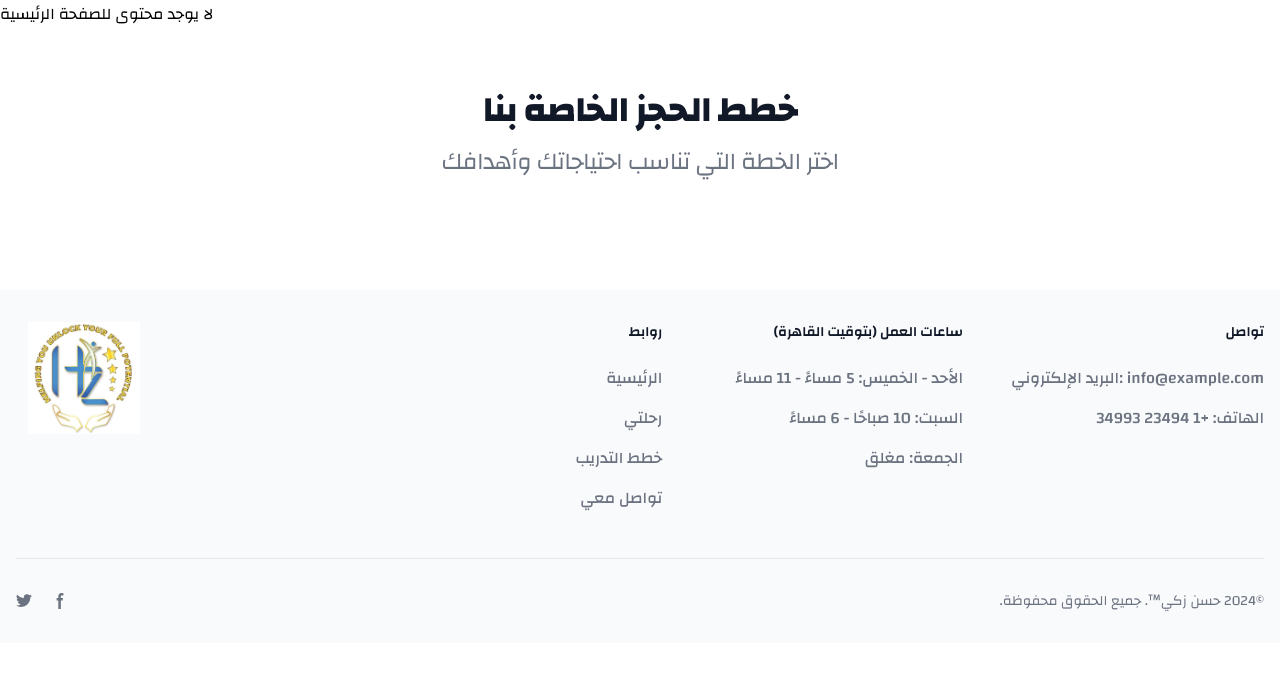
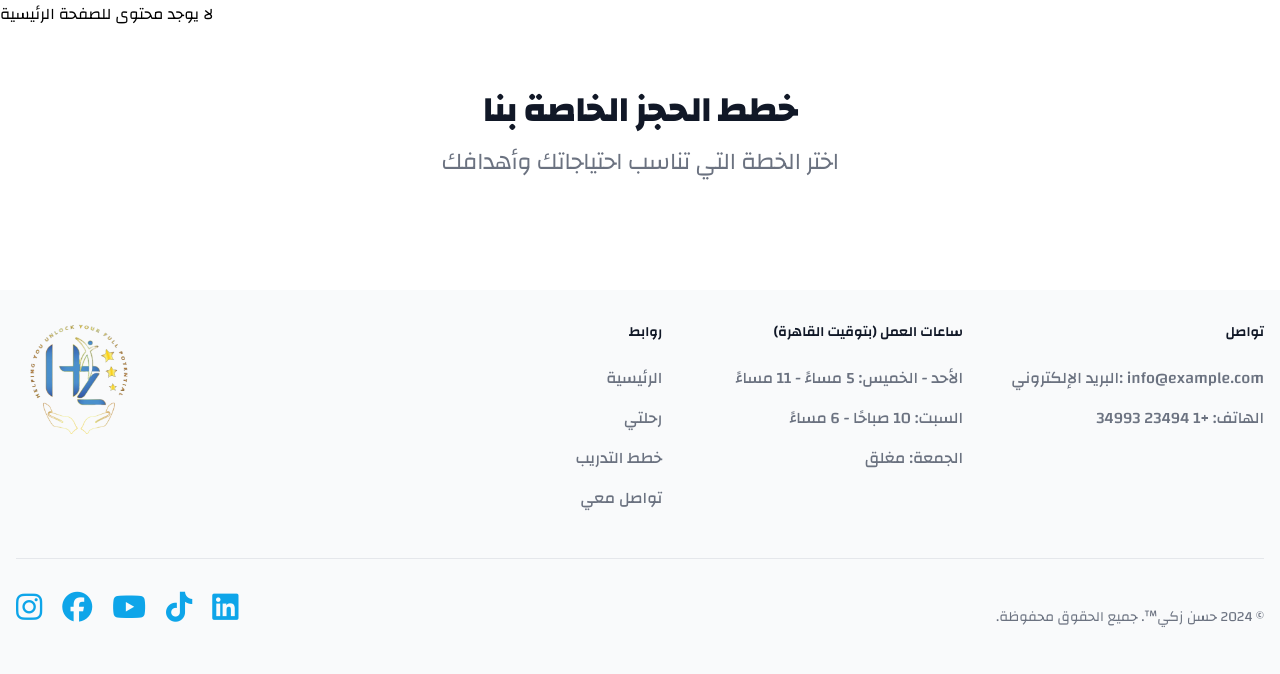
Before and after one commit to Abubakr-Alsheikh/hassanzaki-coaching-website, a Django app: page / in a window 1280 px wide. Shown: the part 78-752 px from the top of the page. Run offline with Django 5.2, Linux system fonts and the light colour scheme; data that the repository does not hold is empty; some libraries are stand-ins or nearby versions.

Commit message:
Adding social information

```diff
--- a/static/src/output.css
+++ b/static/src/output.css
@@ -1175,6 +1175,11 @@ input:checked + .toggle-bg {
   margin-bottom: 1.5rem;
 }
 
+.my-8 {
+  margin-top: 2rem;
+  margin-bottom: 2rem;
+}
+
 .mb-1 {
   margin-bottom: 0.25rem;
 }
@@ -1243,10 +1248,6 @@ input:checked + .toggle-bg {
   margin-inline-start: 0.5rem;
 }
 
-.ms-5 {
-  margin-inline-start: 1.25rem;
-}
-
 .ms-auto {
   margin-inline-start: auto;
 }
@@ -1269,6 +1270,14 @@ input:checked + .toggle-bg {
 
 .mt-4 {
   margin-top: 1rem;
+}
+
+.ml-4 {
+  margin-left: 1rem;
+}
+
+.ml-5 {
+  margin-left: 1.25rem;
 }
 
 .block {
@@ -2155,6 +2164,21 @@ input:checked + .toggle-bg {
 .text-white {
   --tw-text-opacity: 1;
   color: rgb(255 255 255 / var(--tw-text-opacity, 1));
+}
+
+.text-yellow-300 {
+  --tw-text-opacity: 1;
+  color: rgb(250 202 21 / var(--tw-text-opacity, 1));
+}
+
+.text-primary-500 {
+  --tw-text-opacity: 1;
+  color: rgb(14 165 233 / var(--tw-text-opacity, 1));
+}
+
+.text-primary-300 {
+  --tw-text-opacity: 1;
+  color: rgb(125 211 252 / var(--tw-text-opacity, 1));
 }
 
 .underline {
@@ -2233,6 +2257,12 @@ input:checked + .toggle-bg {
   transition-duration: 150ms;
 }
 
+.transition-colors {
+  transition-property: color, background-color, border-color, text-decoration-color, fill, stroke;
+  transition-timing-function: cubic-bezier(0.4, 0, 0.2, 1);
+  transition-duration: 150ms;
+}
+
 .duration-75 {
   transition-duration: 75ms;
 }
@@ -2334,6 +2364,11 @@ input:checked + .toggle-bg {
 .hover\:text-gray-900:hover {
   --tw-text-opacity: 1;
   color: rgb(17 24 39 / var(--tw-text-opacity, 1));
+}
+
+.hover\:text-primary-700:hover {
+  --tw-text-opacity: 1;
+  color: rgb(3 105 161 / var(--tw-text-opacity, 1));
 }
 
 .hover\:underline:hover {
@@ -2642,6 +2677,11 @@ input:checked + .toggle-bg {
   color: rgb(255 255 255 / var(--tw-text-opacity, 1));
 }
 
+.dark\:hover\:text-primary-700:hover:is(.dark *) {
+  --tw-text-opacity: 1;
+  color: rgb(3 105 161 / var(--tw-text-opacity, 1));
+}
+
 .dark\:focus\:border-blue-500:focus:is(.dark *) {
   --tw-border-opacity: 1;
   border-color: rgb(63 131 248 / var(--tw-border-opacity, 1));
@@ -2734,6 +2774,10 @@ input:checked + .toggle-bg {
 
   .sm\:grid-cols-3 {
     grid-template-columns: repeat(3, minmax(0, 1fr));
+  }
+
+  .sm\:justify-end {
+    justify-content: flex-end;
   }
 
   .sm\:justify-center {
@@ -2953,6 +2997,11 @@ input:checked + .toggle-bg {
     margin-bottom: 2rem;
   }
 
+  .lg\:my-4 {
+    margin-top: 1rem;
+    margin-bottom: 1rem;
+  }
+
   .lg\:mb-12 {
     margin-bottom: 3rem;
   }
@@ -3071,10 +3120,6 @@ input:checked + .toggle-bg {
   transform: translate(var(--tw-translate-x), var(--tw-translate-y)) rotate(var(--tw-rotate)) skewX(var(--tw-skew-x)) skewY(var(--tw-skew-y)) scaleX(var(--tw-scale-x)) scaleY(var(--tw-scale-y));
 }
 
-.rtl\:flex-row:where([dir="rtl"], [dir="rtl"] *) {
-  flex-direction: row;
-}
-
 .rtl\:flex-row-reverse:where([dir="rtl"], [dir="rtl"] *) {
   flex-direction: row-reverse;
 }
--- a/templates/coaching/_base.html
+++ b/templates/coaching/_base.html
@@ -13,6 +13,7 @@
     <link rel="preconnect" href="https://fonts.googleapis.com">
     <link rel="preconnect" href="https://fonts.gstatic.com" crossorigin>
     <link href="https://fonts.googleapis.com/css2?family=Changa:wght@200..800&family=Noto+Kufi+Arabic:wght@100..900&family=Noto+Sans+Arabic:wght@100..900&family=Tajawal:wght@200;300;400;500;700;800;900&display=swap" rel="stylesheet">
+    <link rel="stylesheet" href="https://cdnjs.cloudflare.com/ajax/libs/font-awesome/6.7.2/css/all.min.css">
     {% compress css %}
     <link rel="stylesheet" href="{% static 'src/output.css' %}">
     {% endcompress %}
--- /dev/null
+++ b/templates/coaching/components/social_icons.html
@@ -0,0 +1,22 @@
+<div class="my-4 flex justify-center sm:mt-0 sm:justify-end rtl:space-x-reverse" dir="ltr">
+  <a href="https://www.instagram.com/lifecoach.hassanzaki/profilecard/?igsh=aDY3bWUzMHAyanA0" target="_black" class="text-3xl text-primary-500 transition-colors hover:text-primary-700">
+    <i class="fa-brands fa-instagram"></i>
+    <span class="sr-only">instagram</span>
+  </a>
+  <a href="https://www.facebook.com/share/17z2hH4JWm/?mibextid=wwXIfr" target="_black" class="ml-5 text-3xl text-primary-500 transition-colors hover:text-primary-700">
+    <i class="fa-brands fa-facebook"></i>
+    <span class="sr-only">facebook</span>
+  </a>
+  <a href="https://www.youtube.com/@Lifecoach.hassanzaki" target="_black" class="ml-5 text-3xl text-primary-500 transition-colors hover:text-primary-700">
+    <i class="fa-brands fa-youtube"></i>
+    <span class="sr-only">youtube</span>
+  </a>
+  <a href="https://www.tiktok.com/@lifecoach_hassanzaki?_t=ZS-8sW3V3aYrTT&_r=1" target="_black" class="ml-5 text-3xl text-primary-500 transition-colors hover:text-primary-700">
+    <i class="fa-brands fa-tiktok"></i>
+    <span class="sr-only">tiktok</span>
+  </a>
+  <a href="https://www.linkedin.com/in/coach-hassanzaki-a80310343?utm_source=share&utm_campaign=share_via&utm_content=profile&utm_medium=ios_app" target="_black" class="ml-5 text-3xl text-primary-500 transition-colors hover:text-primary-700">
+    <i class="fa-brands fa-linkedin"></i>
+    <span class="sr-only">linkedin</span>
+  </a>
+</div>
--- a/templates/coaching/footer.html
+++ b/templates/coaching/footer.html
@@ -3,8 +3,8 @@
   <div class="mx-auto w-full max-w-screen-xl p-4 py-6 lg:py-8">
     <div class="md:flex md:justify-between rtl:flex-row-reverse">
       <div class="mb-6 flex items-center justify-center md:mb-0 md:items-start md:justify-start">
-              <a href="{% url "coaching:index" %}" class="flex items-center">
-                  <img src="{% static "images/coach.png" %}" class="me-3 h-28" alt="coach Logo" />
+        <a href="{% url 'coaching:index' %}" class="flex items-center">
+          <img src="{% static 'images/logo.png' %}" class="me-3 h-28" alt="coach Logo" />
         </a>
       </div>
       <div class="grid grid-cols-1 gap-8 sm:grid-cols-3 sm:gap-12 rtl:text-right">
@@ -37,39 +37,31 @@
           <h2 class="mb-6 text-sm font-semibold uppercase text-gray-900 dark:text-white">روابط</h2>
           <ul class="font-medium text-gray-500 dark:text-gray-400">
             <li class="mb-4">
-                        <a href="{% url "coaching:index" %}" class="hover:underline">الرئيسية</a>
+              <a href="{% url 'coaching:index' %}" class="hover:underline">الرئيسية</a>
             </li>
             <li class="mb-4">
-                        <a href="{% url "coaching:index" %}#about" class="hover:underline">رحلتي</a>
+              <a href="{% url 'coaching:index' %}#about" class="hover:underline">رحلتي</a>
             </li>
             <li class="mb-4">
-                        <a href="{% url "coaching:index" %}#price" class="hover:underline">خطط التدريب</a>
+              <a href="{% url 'coaching:index' %}#price" class="hover:underline">خطط التدريب</a>
             </li>
             <li class="mb-4">
-                        <a href="{% url "coaching:index" %}#contact" class="hover:underline">تواصل معي</a>
+              <a href="{% url 'coaching:index' %}#contact" class="hover:underline">تواصل معي</a>
             </li>
           </ul>
         </div>
       </div>
     </div>
     <hr class="my-6 border-gray-200 dark:border-gray-700 sm:mx-auto lg:my-8" />
-      <div class="flex flex-col-reverse items-center justify-center gap-4 md:flex-row md:justify-between rtl:flex-row">
-          <span class="text-sm text-gray-500 dark:text-gray-400 sm:text-center">©<script>document.write(new Date().getFullYear());</script> <a href="#" class="hover:underline">حسن زكي™</a>. جميع الحقوق محفوظة.
+    <div class="flex flex-col-reverse items-center justify-center gap-4 md:flex-row md:justify-between">
+      <span class="text-sm text-gray-500 dark:text-gray-400 sm:text-center">
+        ©
+        <script>
+          document.write(new Date().getFullYear());
+        </script>
+        <a href="https://www.instagram.com/lifecoach.hassanzaki/profilecard/?igsh=aDY3bWUzMHAyanA0" target="_blank" class="hover:underline">حسن زكي™</a>. جميع الحقوق محفوظة.
       </span>
-           <div class="mt-4 flex sm:mt-0 sm:justify-center rtl:space-x-reverse">
-              <a href="#" class="text-gray-500 hover:text-gray-900 dark:hover:text-white">
-                  <svg class="h-4 w-4" aria-hidden="true" xmlns="http://www.w3.org/2000/svg" fill="currentColor" viewBox="0 0 8 19">
-                        <path fill-rule="evenodd" d="M6.135 3H8V0H6.135a4.147 4.147 0 0 0-4.142 4.142V6H0v3h2v9.938h3V9h2.021l.592-3H5V3.591A.6.6 0 0 1 5.592 3h.543Z" clip-rule="evenodd"/>
-                    </svg>
-                  <span class="sr-only">صفحة الفيسبوك</span>
-              </a>
-              <a href="#" class="ms-5 text-gray-500 hover:text-gray-900 dark:hover:text-white">
-                  <svg class="h-4 w-4" aria-hidden="true" xmlns="http://www.w3.org/2000/svg" fill="currentColor" viewBox="0 0 20 17">
-                    <path fill-rule="evenodd" d="M20 1.892a8.178 8.178 0 0 1-2.355.635 4.074 4.074 0 0 0 1.8-2.235 8.344 8.344 0 0 1-2.605.98A4.13 4.13 0 0 0 13.85 0a4.068 4.068 0 0 0-4.1 4.038 4 4 0 0 0 .105.919A11.705 11.705 0 0 1 1.4.734a4.006 4.006 0 0 0 1.268 5.392 4.165 4.165 0 0 1-1.859-.5v.05A4.057 4.057 0 0 0 4.1 9.635a4.19 4.19 0 0 1-1.856.07 4.108 4.108 0 0 0 3.831 2.807A8.36 8.36 0 0 1 0 14.184 11.732 11.732 0 0 0 6.291 16 11.502 11.502 0 0 0 17.964 4.5c0-.177 0-.35-.012-.523A8.143 8.143 0 0 0 20 1.892Z" clip-rule="evenodd"/>
-                </svg>
-                  <span class="sr-only">صفحة تويتر</span>
-              </a>
-          </div>
+      {% include "coaching/components/social_icons.html" %}
     </div>
   </div>
 </footer>
--- a/templates/coaching/index.html
+++ b/templates/coaching/index.html
@@ -7,7 +7,8 @@
 <section class="bg-white dark:bg-gray-900" dir="rtl">
   <div class="mx-auto grid max-w-screen-xl items-center px-4 py-8 pt-2 md:justify-center lg:grid-cols-12 lg:gap-8 lg:py-16 lg:pt-12 xl:gap-0 rtl:flex-row-reverse">
     <div class="mr-auto place-self-center text-center lg:col-span-7 lg:text-right">
-      <h1 class="mb-4 max-w-2xl text-4xl font-extrabold leading-none tracking-tight dark:text-white md:text-5xl xl:text-6xl">{{ home_content.hero_title }}</h1>
+      <h1 class="mb-8 max-w-2xl text-4xl font-extrabold leading-none tracking-tight dark:text-white md:text-5xl xl:text-6xl">{{ home_content.hero_title }}</h1>
+      {% include "coaching/components/social_icons.html" %}
       <p class="mb-6 max-w-2xl font-light text-gray-500 dark:text-gray-400 md:text-lg lg:mb-8 lg:text-xl">{{ home_content.hero_description }}</p>
       <a href="#price" class="inline-flex items-center justify-center rounded-lg bg-primary-700 px-5 py-3 text-center text-base font-medium text-white hover:bg-primary-800 focus:ring-4 focus:ring-primary-300 dark:focus:ring-primary-900">
         احجز الان جلسة
```
Lines whose indentation alone changed are shown as unchanged.
